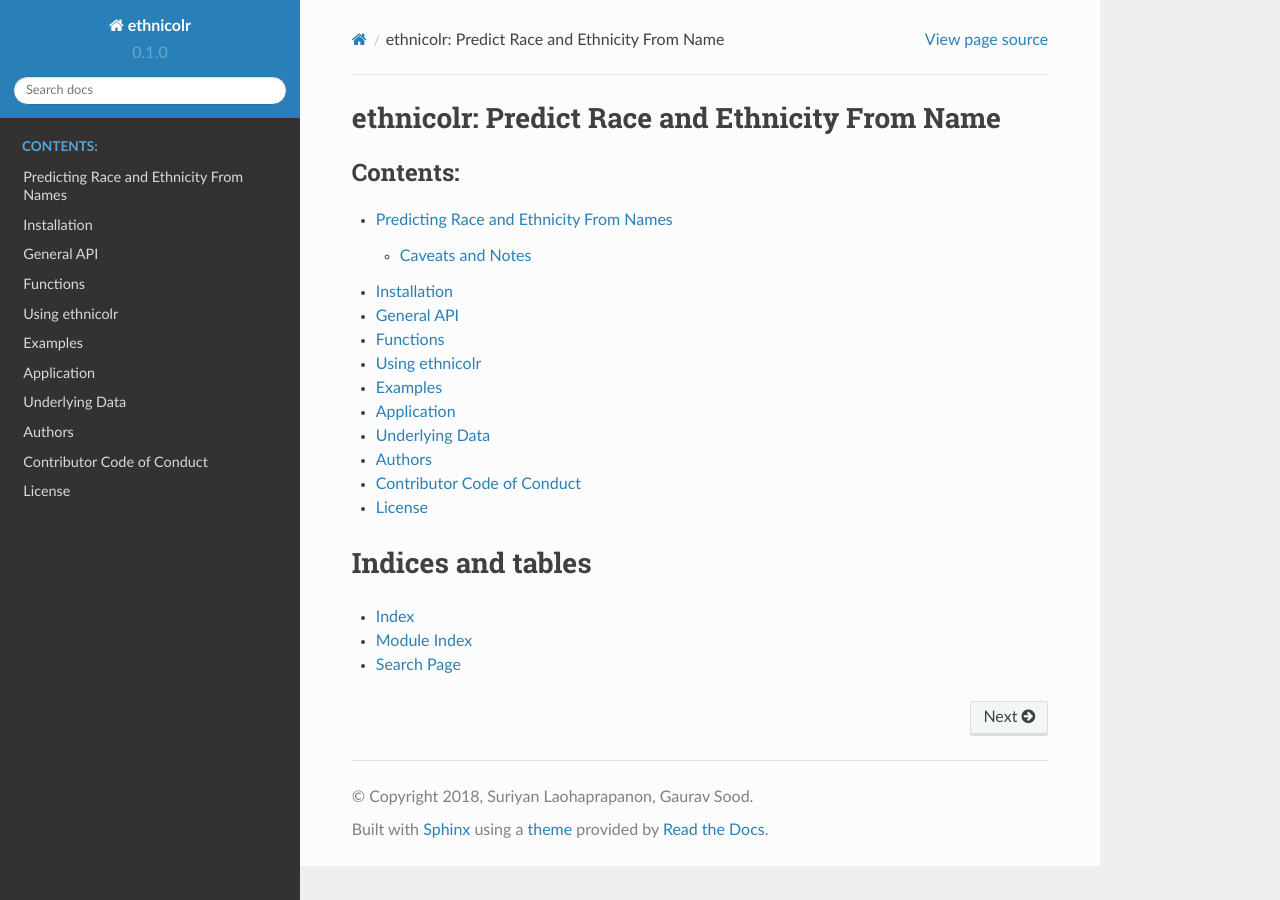
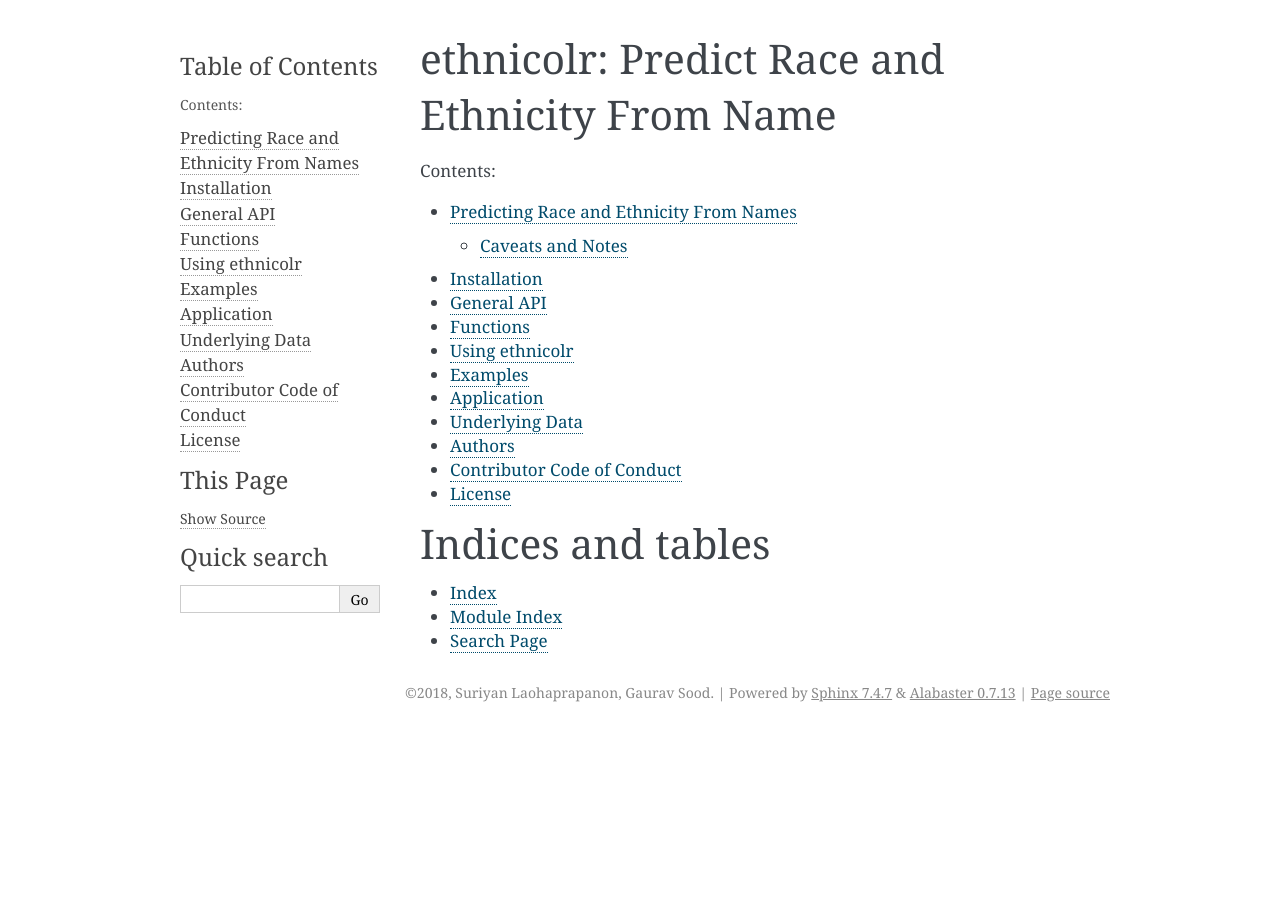
Before and after one commit to appeler/ethnicolr, a Sphinx documentation site: the page built from docs/source/index.rst, in a window 1280 px wide. Built offline with Sphinx 7.4.7, drawn with Linux system fonts in a browser that asks for light colours.

Commit message:
move to alabaster theme

```diff
--- a/docs/source/conf.py
+++ b/docs/source/conf.py
@@ -82,7 +82,7 @@
 # The theme to use for HTML and HTML Help pages.  See the documentation for
 # a list of builtin themes.
 #
-html_theme = 'sphinx_rtd_theme'
+html_theme = 'alabaster'
 
 # Theme options are theme-specific and customize the look and feel of a theme
 # further.  For a list of options available for each theme, see the
@@ -101,10 +101,8 @@
 # This is required for the alabaster theme
 # refs: http://alabaster.readthedocs.io/en/latest/installation.html#sidebars
 html_sidebars = {
-    '**': [
-        'relations.html',  # needs 'show_related': True theme option to display
-        'searchbox.html',
-    ]
+   '**': ['globaltoc.html', 'sourcelink.html', 'searchbox.html'],
+   'using/windows': ['windowssidebar.html', 'searchbox.html'],
 }
 
 
```
